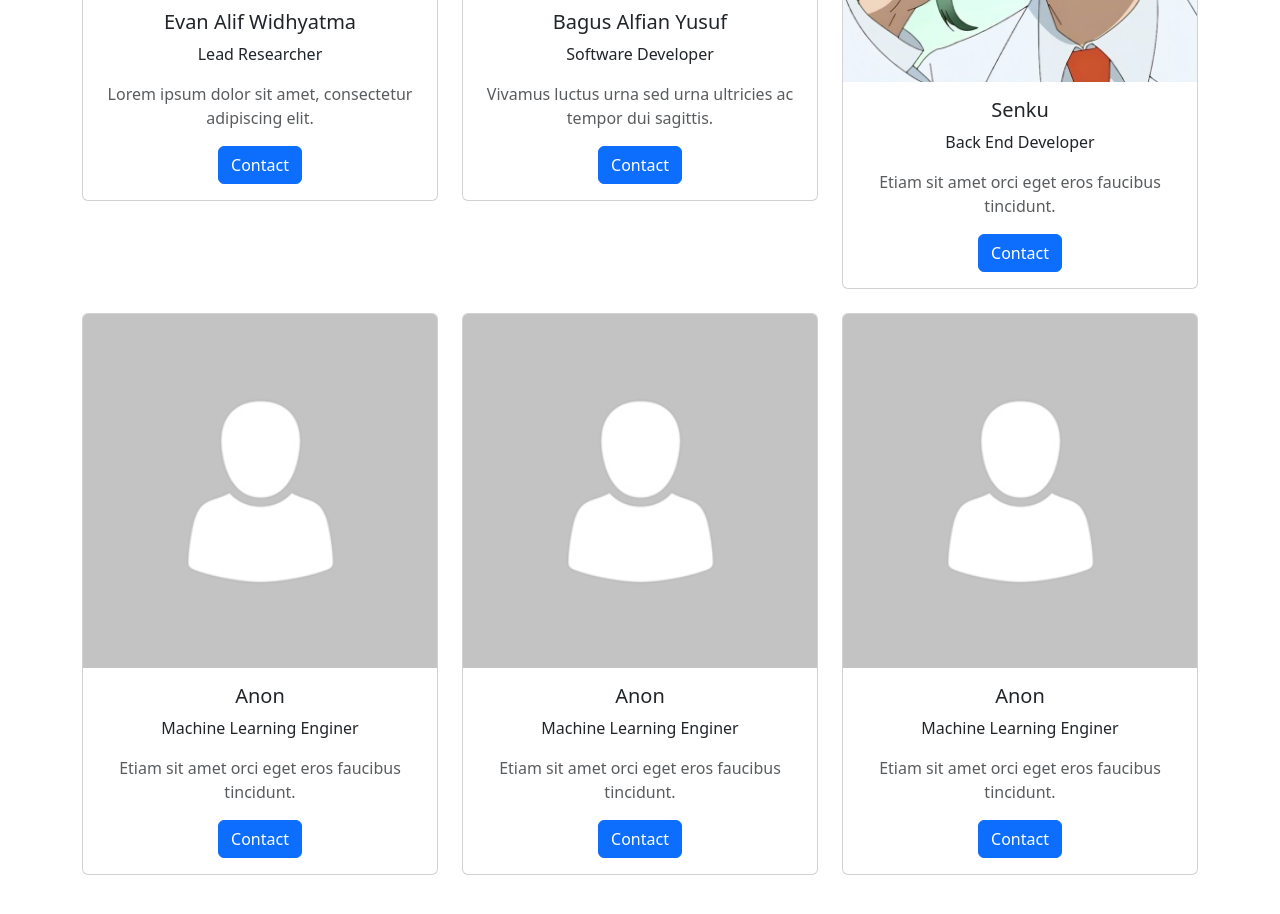
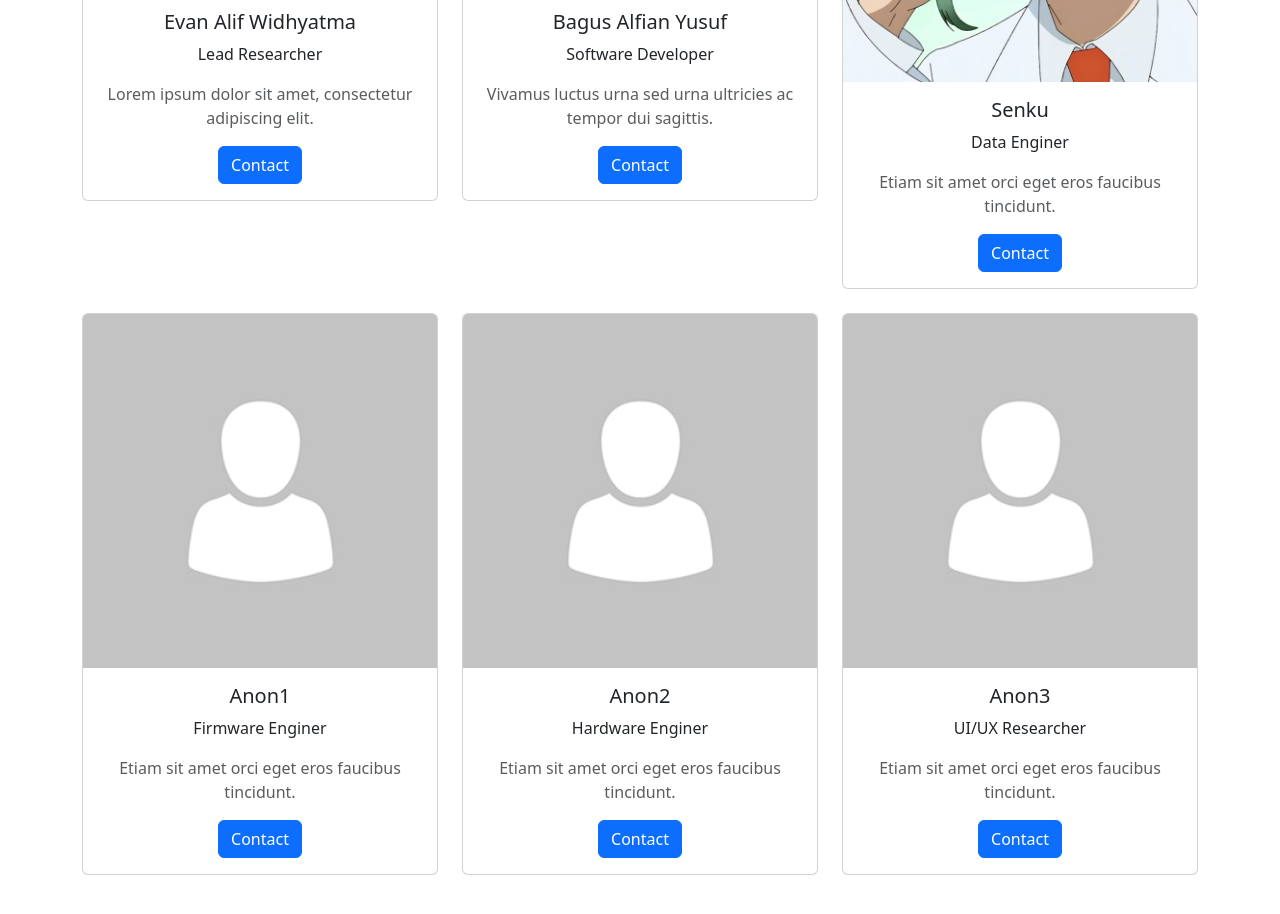
Before and after one commit to evanalif113/Dashboard-Pusdatin-Klimatologi, a website: page public/timkami.html in a window 1280 px wide. Shown: the part 460-1374 px from the top of the page. Drawn offline with nearby package versions, Linux system fonts and the light colour scheme.

```diff
--- a/public/timkami.html
+++ b/public/timkami.html
@@ -77,7 +77,7 @@
             <img src="./img/userprofile/senku.jpg" class="card-img-top" alt="John Doe">
             <div class="card-body text-center">
               <h5 class="card-title">Senku</h5>
-              <p class="card-text">Back End Developer</p>
+              <p class="card-text">Data Enginer</p>
               <p class="text-muted">Etiam sit amet orci eget eros faucibus tincidunt.</p>
               <a href="#" class="btn btn-primary">Contact</a>
             </div>
@@ -88,8 +88,8 @@
           <div class="card">
             <img src="./img/userprofile/anon.jpg" class="card-img-top" alt="John Doe">
             <div class="card-body text-center">
-              <h5 class="card-title">Anon</h5>
-              <p class="card-text">Machine Learning Enginer</p>
+              <h5 class="card-title">Anon1</h5>
+              <p class="card-text">Firmware Enginer</p>
               <p class="text-muted">Etiam sit amet orci eget eros faucibus tincidunt.</p>
               <a href="#" class="btn btn-primary">Contact</a>
             </div>
@@ -100,8 +100,8 @@
           <div class="card">
             <img src="./img/userprofile/anon.jpg" class="card-img-top" alt="John Doe">
             <div class="card-body text-center">
-              <h5 class="card-title">Anon</h5>
-              <p class="card-text">Machine Learning Enginer</p>
+              <h5 class="card-title">Anon2</h5>
+              <p class="card-text">Hardware Enginer</p>
               <p class="text-muted">Etiam sit amet orci eget eros faucibus tincidunt.</p>
               <a href="#" class="btn btn-primary">Contact</a>
             </div>
@@ -112,8 +112,8 @@
           <div class="card">
             <img src="./img/userprofile/anon.jpg" class="card-img-top" alt="John Doe">
             <div class="card-body text-center">
-              <h5 class="card-title">Anon</h5>
-              <p class="card-text">Machine Learning Enginer</p>
+              <h5 class="card-title">Anon3</h5>
+              <p class="card-text">UI/UX Researcher</p>
               <p class="text-muted">Etiam sit amet orci eget eros faucibus tincidunt.</p>
               <a href="#" class="btn btn-primary">Contact</a>
             </div>
```
